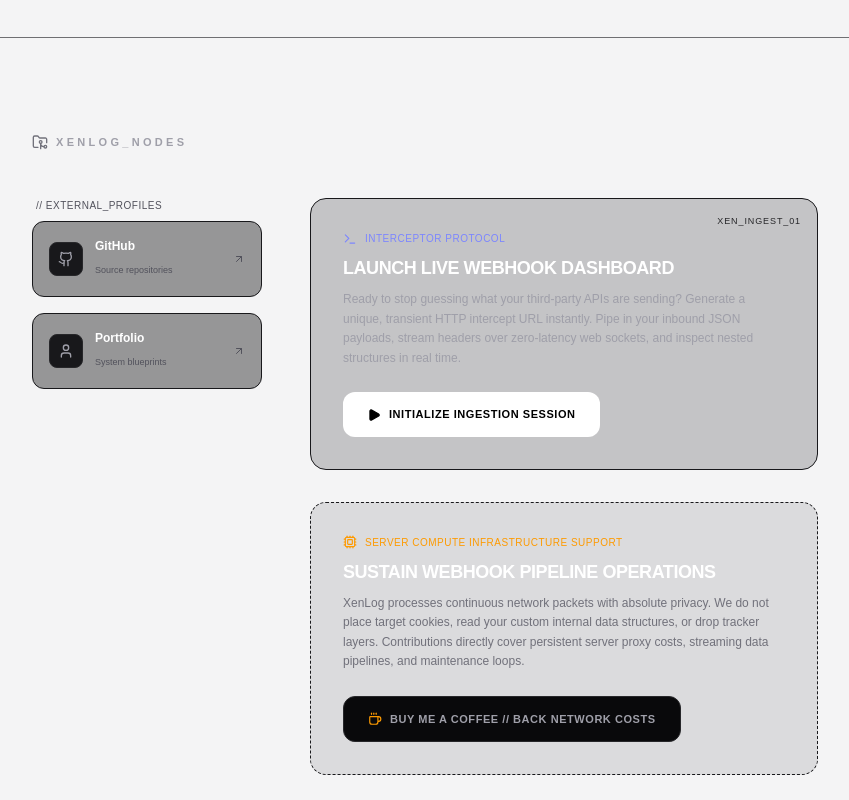
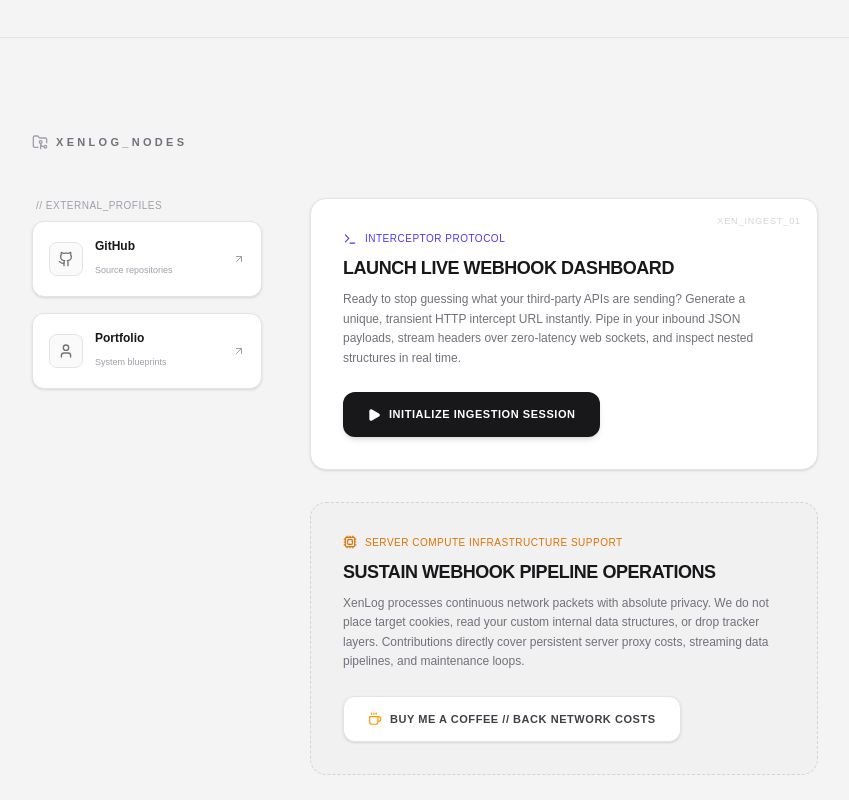
Before and after one commit to iamxenon404/Xenolog404, a Next.js app in the folder frontend/: page /landing-page in a window 1280 px wide. Shown: the part 1020-1820 px from the top of the page, without its empty margins (215-1064 px from the left). Built offline with nearby package versions, Linux system fonts and the light colour scheme; no server answers.

Commit message:
updated project page to have two styles

```diff
--- a/frontend/app/landing-page/components/Projects.tsx
+++ b/frontend/app/landing-page/components/Projects.tsx
@@ -4,12 +4,12 @@ import { ArrowUpRight, FolderGit2, Github, Coffee, Play, User, Terminal, Cpu } f
 
 export default function Projects() {
   return (
-    <section className="w-full max-w-[850px] mx-auto px-8 py-24 border-t border-zinc-900/60 mt-12 text-left">
+    <section className="w-full max-w-[850px] mx-auto px-8 py-24 border-t border-zinc-200 dark:border-zinc-900/60 mt-12 text-left transition-colors duration-700">
 
       {/* SECTION HEADER */}
       <div className="flex items-center gap-2 mb-12">
-        <FolderGit2 className="w-4 h-4 text-zinc-500" />
-        <h2 className="text-[11px] font-black uppercase text-zinc-400 tracking-[0.3em]">XenLog_Nodes</h2>
+        <FolderGit2 className="w-4 h-4 text-zinc-400 dark:text-zinc-500" />
+        <h2 className="text-[11px] font-black uppercase text-zinc-500 dark:text-zinc-400 tracking-[0.3em] font-mono">XenLog_Nodes</h2>
       </div>
 
       {/* ASYMMETRIC LAYOUT SPLIT */}
@@ -17,7 +17,7 @@ export default function Projects() {
 
         {/* LEFT COLUMN: DENSE EXTERNAL PORTALS (4 Columns) */}
         <div className="md:col-span-4 space-y-4">
-          <div className="text-[10px] font-mono uppercase tracking-wider text-zinc-600 mb-2 px-1">
+          <div className="text-[10px] font-mono uppercase tracking-wider text-zinc-400 dark:text-zinc-600 mb-2 px-1">
             // External_Profiles
           </div>
 
@@ -26,35 +26,35 @@ export default function Projects() {
             href="https://github.com"
             target="_blank"
             rel="noopener noreferrer"
-            className="group flex items-center justify-between p-4 rounded-xl border border-zinc-900 bg-zinc-950/40 hover:border-zinc-800 transition-all cursor-pointer"
+            className="group flex items-center justify-between p-4 rounded-xl border border-zinc-200 dark:border-zinc-900 bg-white dark:bg-zinc-950/40 hover:border-zinc-300 dark:hover:border-zinc-800 transition-all cursor-pointer shadow-sm dark:shadow-none"
           >
             <div className="flex items-center gap-3">
-              <div className="p-2 bg-zinc-900 border border-zinc-800 rounded-lg group-hover:border-indigo-500/30 transition-colors">
-                <Github className="w-4 h-4 text-zinc-400 group-hover:text-white transition-colors" />
+              <div className="p-2 bg-zinc-50 dark:bg-zinc-900 border border-zinc-200 dark:border-zinc-800 rounded-lg group-hover:border-indigo-500/30 transition-colors">
+                <Github className="w-4 h-4 text-zinc-500 dark:text-zinc-400 group-hover:text-zinc-900 dark:group-hover:text-white transition-colors" />
               </div>
               <div className="space-y-0.5">
-                <h3 className="text-xs font-bold text-white">GitHub</h3>
-                <span className="text-[9px] font-mono text-zinc-600 group-hover:text-zinc-400 transition-colors">Source repositories</span>
+                <h3 className="text-xs font-bold text-zinc-900 dark:text-white">GitHub</h3>
+                <span className="text-[9px] font-mono text-zinc-400 dark:text-zinc-600 group-hover:text-zinc-600 dark:group-hover:text-zinc-400 transition-colors">Source repositories</span>
               </div>
             </div>
-            <ArrowUpRight className="w-3 h-3 text-zinc-600 group-hover:text-white group-hover:translate-x-0.5 group-hover:-translate-y-0.5 transition-all" />
+            <ArrowUpRight className="w-3 h-3 text-zinc-400 dark:text-zinc-600 group-hover:text-zinc-900 dark:group-hover:text-white group-hover:translate-x-0.5 group-hover:-translate-y-0.5 transition-all" />
           </a>
 
           {/* PORTFOLIO PORTAL */}
           <a
             href="#"
-            className="group flex items-center justify-between p-4 rounded-xl border border-zinc-900 bg-zinc-950/40 hover:border-zinc-800 transition-all cursor-pointer"
+            className="group flex items-center justify-between p-4 rounded-xl border border-zinc-200 dark:border-zinc-900 bg-white dark:bg-zinc-950/40 hover:border-zinc-300 dark:hover:border-zinc-800 transition-all cursor-pointer shadow-sm dark:shadow-none"
           >
             <div className="flex items-center gap-3">
-              <div className="p-2 bg-zinc-900 border border-zinc-800 rounded-lg group-hover:border-indigo-500/30 transition-colors">
-                <User className="w-4 h-4 text-zinc-400 group-hover:text-white transition-colors" />
+              <div className="p-2 bg-zinc-50 dark:bg-zinc-900 border border-zinc-200 dark:border-zinc-800 rounded-lg group-hover:border-indigo-500/30 transition-colors">
+                <User className="w-4 h-4 text-zinc-500 dark:text-zinc-400 group-hover:text-zinc-900 dark:group-hover:text-white transition-colors" />
               </div>
               <div className="space-y-0.5">
-                <h3 className="text-xs font-bold text-white">Portfolio</h3>
-                <span className="text-[9px] font-mono text-zinc-600 group-hover:text-zinc-400 transition-colors">System blueprints</span>
+                <h3 className="text-xs font-bold text-zinc-900 dark:text-white">Portfolio</h3>
+                <span className="text-[9px] font-mono text-zinc-400 dark:text-zinc-600 group-hover:text-zinc-600 dark:group-hover:text-zinc-400 transition-colors">System blueprints</span>
               </div>
             </div>
-            <ArrowUpRight className="w-3 h-3 text-zinc-600 group-hover:text-white group-hover:translate-x-0.5 group-hover:-translate-y-0.5 transition-all" />
+            <ArrowUpRight className="w-3 h-3 text-zinc-400 dark:text-zinc-600 group-hover:text-zinc-900 dark:group-hover:text-white group-hover:translate-x-0.5 group-hover:-translate-y-0.5 transition-all" />
           </a>
         </div>
 
@@ -62,39 +62,39 @@ export default function Projects() {
         <div className="md:col-span-8 space-y-8">
 
           {/* DEPLOYMENT PANEL SECTION */}
-          <div className="p-8 rounded-2xl border border-zinc-900 bg-zinc-950/20 space-y-6 relative overflow-hidden group">
-            <div className="absolute top-0 right-0 p-4 font-mono text-[9px] text-zinc-800 tracking-widest hidden sm:block">
+          <div className="p-8 rounded-2xl border border-zinc-200 dark:border-zinc-900 bg-white dark:bg-zinc-950/20 space-y-6 relative overflow-hidden group shadow-sm dark:shadow-none">
+            <div className="absolute top-0 right-0 p-4 font-mono text-[9px] text-zinc-300 dark:text-zinc-800 tracking-widest hidden sm:block">
               XEN_INGEST_01
             </div>
             <div className="space-y-2">
-              <div className="flex items-center gap-2 text-[10px] font-mono uppercase tracking-wider text-indigo-400">
+              <div className="flex items-center gap-2 text-[10px] font-mono uppercase tracking-wider text-indigo-600 dark:text-indigo-400">
                 <Terminal className="w-3.5 h-3.5" />
                 <span>Interceptor Protocol</span>
               </div>
-              <h3 className="text-lg font-black tracking-tight text-white uppercase">
+              <h3 className="text-lg font-black tracking-tight text-zinc-900 dark:text-white uppercase font-mono">
                 Launch Live Webhook Dashboard
               </h3>
-              <p className="text-[12px] text-zinc-400 leading-relaxed font-medium">
+              <p className="text-[12px] text-zinc-500 dark:text-zinc-400 leading-relaxed font-medium">
                 Ready to stop guessing what your third-party APIs are sending? Generate a unique, transient HTTP intercept URL instantly. Pipe in your inbound JSON payloads, stream headers over zero-latency web sockets, and inspect nested structures in real time.
               </p>
             </div>
-            <button className="flex items-center justify-center gap-2 w-full sm:w-auto px-6 py-3.5 rounded-xl bg-white hover:bg-zinc-200 text-black text-[11px] font-mono font-black uppercase tracking-wider transition-all active:scale-[0.98]">
+            <button className="flex items-center justify-center gap-2 w-full sm:w-auto px-6 py-3.5 rounded-xl bg-zinc-900 dark:bg-white hover:bg-zinc-800 dark:hover:bg-zinc-200 text-white dark:text-black text-[11px] font-mono font-black uppercase tracking-wider transition-all active:scale-[0.98] shadow-md">
               <Play className="w-3.5 h-3.5 fill-current" />
               Initialize Ingestion Session
             </button>
           </div>
 
           {/* BACKING / SUSTAIN CODE SECTION */}
-          <div className="p-8 rounded-2xl border border-dashed border-zinc-900 bg-zinc-950/10 space-y-6 relative overflow-hidden">
+          <div className="p-8 rounded-2xl border border-dashed border-zinc-300 dark:border-zinc-900 bg-zinc-200/20 dark:bg-zinc-950/10 space-y-6 relative overflow-hidden">
             <div className="space-y-2">
-              <div className="flex items-center gap-2 text-[10px] font-mono uppercase tracking-wider text-amber-500">
+              <div className="flex items-center gap-2 text-[10px] font-mono uppercase tracking-wider text-amber-600 dark:text-amber-500">
                 <Cpu className="w-3.5 h-3.5" />
                 <span>Server Compute Infrastructure Support</span>
               </div>
-              <h3 className="text-lg font-black tracking-tight text-white uppercase">
+              <h3 className="text-lg font-black tracking-tight text-zinc-900 dark:text-white uppercase font-mono">
                 Sustain Webhook Pipeline Operations
               </h3>
-              <p className="text-[12px] text-zinc-500 leading-relaxed font-medium">
+              <p className="text-[12px] text-zinc-500 dark:text-zinc-500 leading-relaxed font-medium">
                 XenLog processes continuous network packets with absolute privacy. We do not place target cookies, read your custom internal data structures, or drop tracker layers. Contributions directly cover persistent server proxy costs, streaming data pipelines, and maintenance loops.
               </p>
             </div>
@@ -102,7 +102,7 @@ export default function Projects() {
               href="https://buymeacoffee.com"
               target="_blank"
               rel="noopener noreferrer"
-              className="inline-flex items-center justify-center gap-2 w-full sm:w-auto px-6 py-3.5 rounded-xl bg-zinc-950 hover:bg-zinc-900 text-zinc-400 hover:text-white text-[11px] font-mono font-bold uppercase tracking-wider transition-all border border-zinc-800 hover:border-zinc-700 active:scale-[0.98]"
+              className="inline-flex items-center justify-center gap-2 w-full sm:w-auto px-6 py-3.5 rounded-xl bg-white dark:bg-zinc-950 hover:bg-zinc-50 dark:hover:bg-zinc-900 text-zinc-700 dark:text-zinc-400 hover:text-zinc-950 dark:hover:text-white text-[11px] font-mono font-bold uppercase tracking-wider transition-all border border-zinc-200 dark:border-zinc-800 hover:border-zinc-300 dark:hover:border-zinc-700 active:scale-[0.98] shadow-sm dark:shadow-none"
             >
               <Coffee className="w-3.5 h-3.5 text-amber-500" />
               Buy Me A Coffee // Back Network Costs
```
